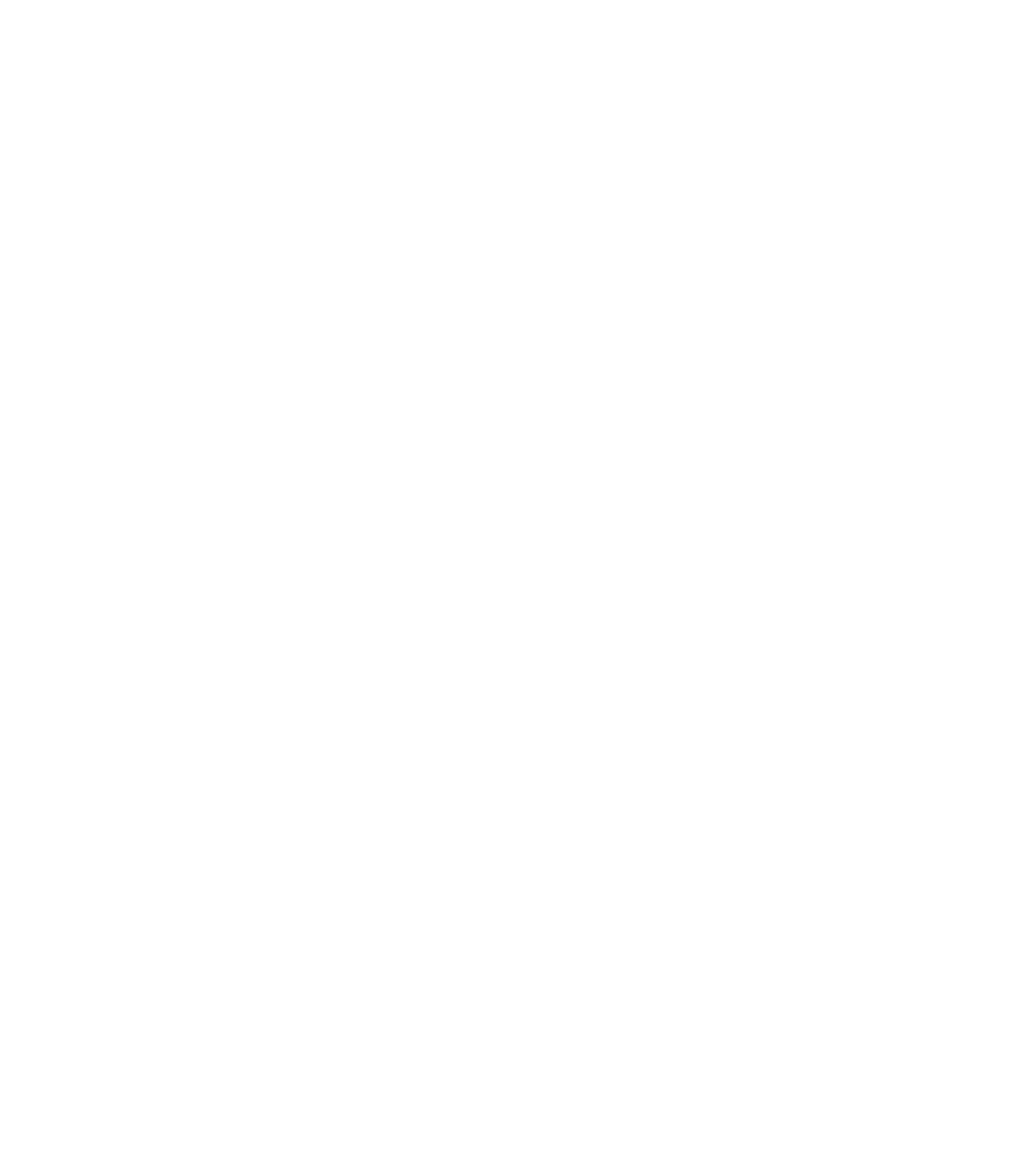
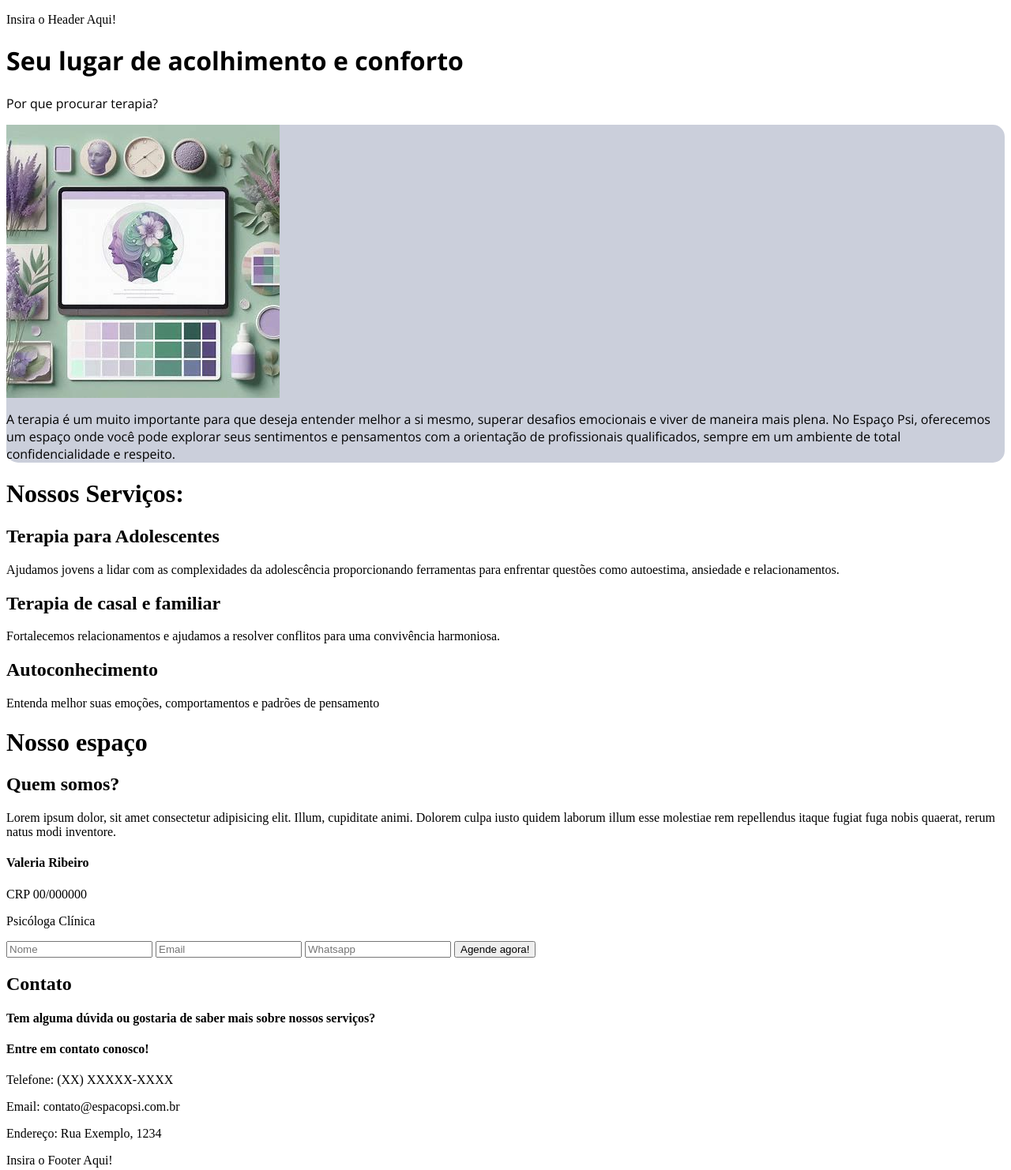
Before and after one commit to DevAgnaldoJunior/PF_Pr-xisJr, a plain HTML site: page main.html in a window 1280 px wide. Shown: the whole page at 79% size. Before the commit the page ends 800 px from the top, so only its background shows below. Drawn offline with nearby package versions, Linux system fonts and the light colour scheme.

Commit message:
Finalização do código

```diff
--- a/assets/css/style.css
+++ b/assets/css/style.css
@@ -0,0 +1,21 @@
+@import url('https://fonts.googleapis.com/css2?family=Open+Sans:ital,wght@0,300..800;1,300..800&display=swap');
+
+.Title{
+    font-family: 'Open Sans', sans-serif;
+    position: relative;
+    justify-content: space-evenly;
+    align-items: center;
+}
+
+.Box-Info{
+    font-family: 'Open Sans', sans-serif;
+    background-color: #707A9C5C ;
+    border-radius: 15px;
+}
+
+.img-info{
+    display: flex;
+    align-items: center;
+    justify-content: center;
+
+}
--- a/main.html
+++ b/main.html
@@ -3,9 +3,118 @@
 <head>
     <meta charset="UTF-8">
     <meta name="viewport" content="width=device-width, initial-scale=1.0">
-    <title>Document</title>
+    <title>Espaço Psi</title>
+    <link rel="stylesheet" href="./assets/css/style.css">
+    <link rel="preconnect" href="https://fonts.googleapis.com">
+    <link rel="preconnect" href="https://fonts.gstatic.com" crossorigin>
 </head>
 <body>
 
+    <!-- Aqui será o header -->
+    <header>
+        <p>Insira o Header Aqui!</p>
+    </header>
+
+    <!-- Aqui é o título da página -->
+    <div class="Title">
+        <h1>Seu lugar de acolhimento e conforto</h1>
+
+        <p>Por que procurar terapia?</p>
+    </div>
+
+    <!-- Div da box com as informações sobre fazer terapia -->
+    <div class="Box-Info">
+        <img
+        class="img-info"
+        src="./assets/img/img-psi-info.jpg"
+        alt="">
+
+        <p>A terapia é um muito importante para que deseja entender melhor
+            a si mesmo, superar desafios emocionais e viver de maneira mais plena.
+            No Espaço Psi, oferecemos um espaço onde você pode explorar seus
+            sentimentos e pensamentos com a orientação de profissionais qualificados,
+            sempre em um ambiente de total confidencialidade e respeito.
+        </p>
+    </div>
+
+    <!-- Div dos serviços oferecidos -->
+    <h1>Nossos Serviços:</h1>
+
+    <div class="Services">
+
+        <div class="Teenage">
+            <h2>Terapia para Adolescentes</h2>
+            <p>
+                Ajudamos jovens a lidar com as complexidades da adolescência
+                proporcionando ferramentas para enfrentar questões como
+                autoestima, ansiedade e relacionamentos.
+            </p>
+        </div>
+
+        <div class="Couple">
+            <h2>Terapia de casal e familiar</h2>
+            <p>
+                Fortalecemos relacionamentos e ajudamos a resolver conflitos
+                para uma convivência harmoniosa.
+            </p>
+        </div>
+
+        <div class="Self">
+            <h2>Autoconhecimento</h2>
+            <p>
+                Entenda melhor suas emoções, comportamentos e padrões de pensamento
+            </p>
+        </div>
+
+    </div>
+
+    <h1>Nosso espaço</h1>
+
+    <!-- Aqui terá o carrosel de imagens -->
+
+
+    <div class="Info">
+
+        <div class="text-info">
+            <h2>Quem somos?</h2>
+            <p>Lorem ipsum dolor, sit amet consectetur adipisicing elit. Illum,
+                cupiditate animi. Dolorem culpa iusto quidem laborum illum esse molestiae
+                rem repellendus itaque fugiat fuga nobis quaerat, rerum natus modi inventore.</p>
+        </div>
+
+        <div class="Person-info">
+            <!-- colocar aqui a imagem da suposta avó de Kami -->
+            <h4>Valeria Ribeiro</h4>
+            <p>CRP 00/000000</p>
+            <p>Psicóloga Clínica</p>
+        </div>
+
+    </div>
+
+    <!-- Forms para Agendamento de Consultas -->
+    <form method="post" action class="Agendamento">
+
+        <input type="text" placeholder="Nome" id="Nome">
+        <input type="email" placeholder="Email" id="Email">
+        <input type="text" placeholder="Whatsapp" id="Celular">
+        <button type="submit" id="button">Agende agora!</button>
+    </form>
+
+    <div class="Contato">
+        <h2>Contato</h2>
+        <h4>Tem alguma dúvida ou gostaria de saber mais
+            sobre nossos serviços?
+        </h4>
+        <h4>Entre em contato conosco!</h4>
+
+        <p>Telefone: (XX) XXXXX-XXXX</p>
+        <p>Email: contato@espacopsi.com.br</p>
+        <p>Endereço: Rua Exemplo, 1234</p>
+    </div>
+
+    <footer>
+        <p>Insira o Footer Aqui!</p>
+    </footer>
+
 </body>
 </html>
```
Also changed, not shown: assets/img/img-psi-info.jpg (added).
